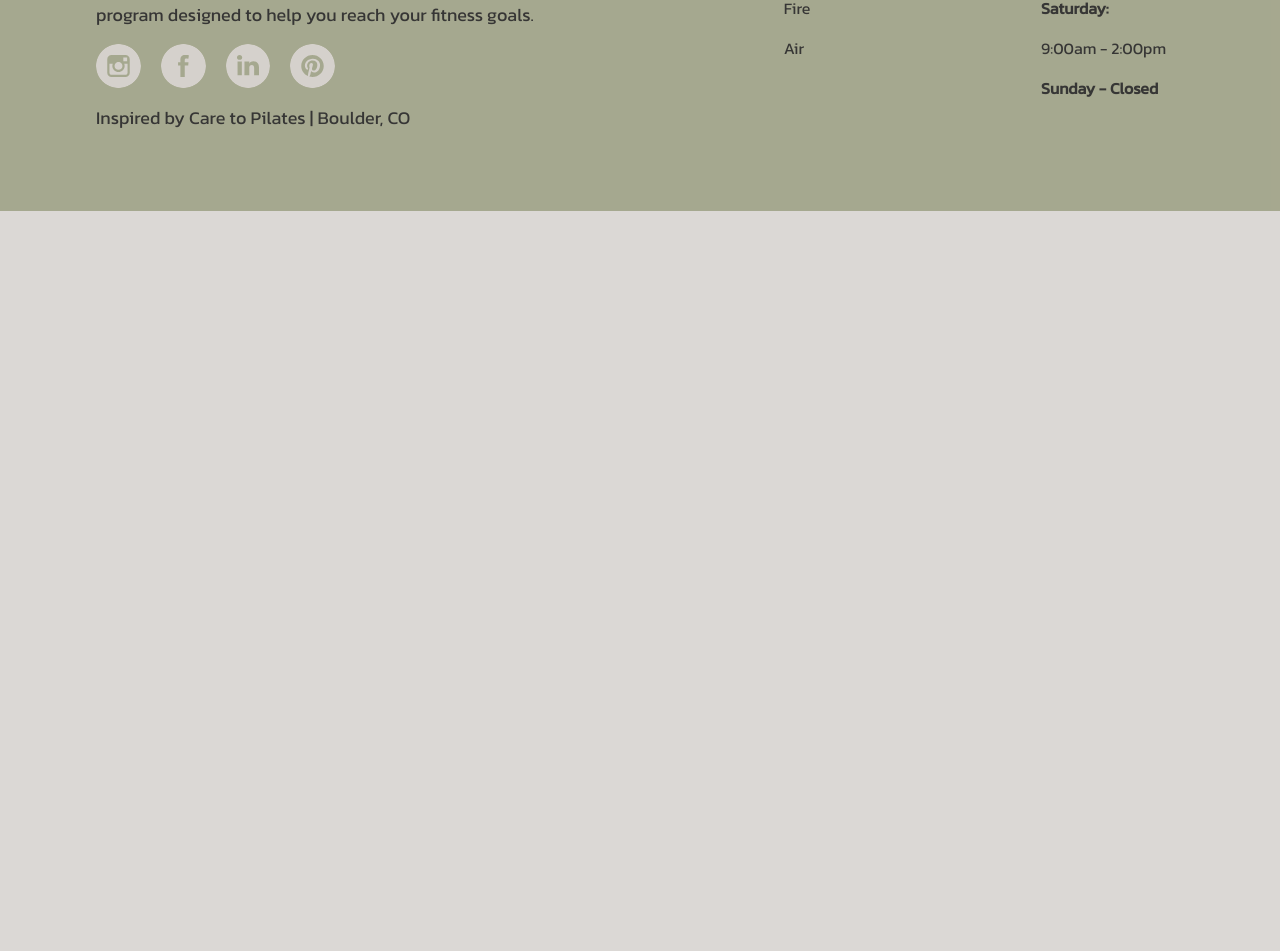
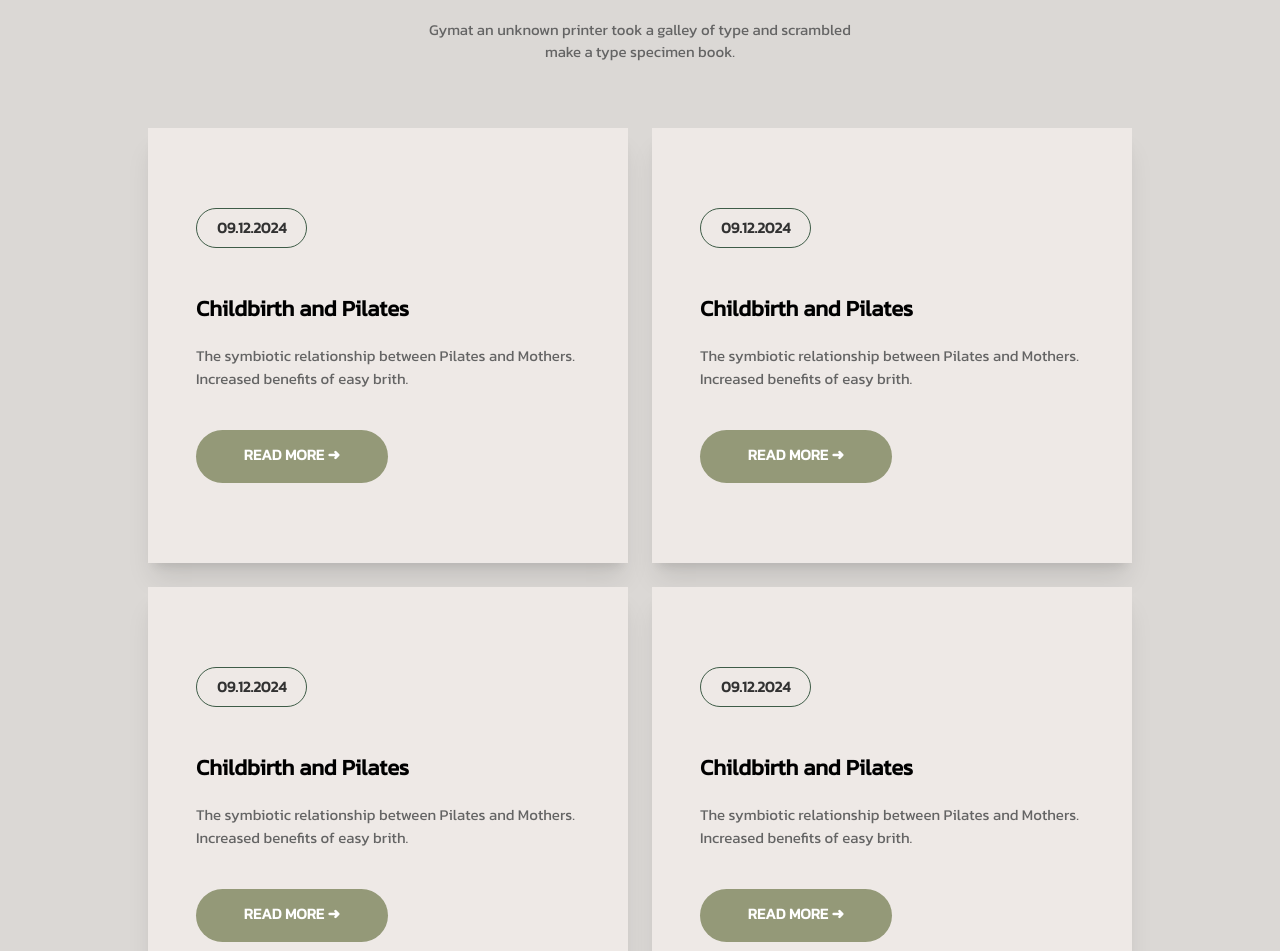
Before and after one commit to Carlie16604/Elevate, a React (Vite) app: page / in a window 1280 px wide. Shown: the part 3841-4792 px from the top of the page. Before the commit the page ends 4052 px from the top, so only its background shows below. Built offline with nearby package versions, Linux system fonts and the light colour scheme.

Commit message:
added new Articles chunk

```diff
--- /dev/null
+++ b/src/pages/Articles.jsx
@@ -0,0 +1,82 @@
+import React from "react";
+import'../index.css';
+const Articles = () => {
+    return (
+        <section id='Articles'>
+            <div className='container py-20'>
+                <div className='flex flex-col text-center relative items-center'>
+                    <p className='text-white relative z-10 text-[15px] uppercase font-bold mb-8'>
+                        Lastest News
+                    </p>
+                    <h2 className='text-[3.4rem] font-bold mb-4'>
+                        Our Recent Articles
+                    </h2>
+                    <p className='text-[#646464] font-medium text-[15px] '>
+                    Gymat an unknown printer took a galley of type and scrambled <br/> make a type specimen book.
+                    </p>
+                </div>
+                <div className='flex gap-6 w-full mt-[4rem] md1200:justify-center flex-wrap justify-center'>
+                    <div className='bg-[#EEE9E6] w-[30rem] min460:w-[100%] shadow-xl flex flex-col px-[3rem] py-[5rem]'>
+                        <p className="text-[15px] font-bold text-[#323232] border-[#3E5C47] border-solid rounded-full border-[1px] w-fit px-5 py-2 mb-6">
+                            09.12.2024
+                        </p>
+                        <h3 className='text-[22px] font-bold py-5'>
+                            Childbirth and Pilates
+                        </h3>
+                        <p className='text-[15px] text-[#646464] font-medium'>
+                            The symbiotic relationship between Pilates and Mothers. Increased benefits of easy brith.
+                        </p>
+                        <a className='text-[15px] uppercase font-bold mt-10 w-[12rem] h-[3.3rem] rounded-[400px] bg-[#949978] text-white text-center pt-[14px]'>
+                            Read More ➜
+                            {/* <img src={arrow} className='h-7 w-7 flex'></img> */}
+                        </a>
+                    </div>
+                    <div className='bg-[#EEE9E6] w-[30rem] min460:w-[100%] shadow-xl flex flex-col px-[3rem] py-[5rem]'>
+                        <p className="text-[15px] font-bold text-[#323232] border-[#3E5C47] border-solid rounded-full border-[1px] w-fit px-5 py-2 mb-6">
+                            09.12.2024
+                        </p>
+                        <h3 className='text-[22px] font-bold py-5'>
+                            Childbirth and Pilates
+                        </h3>
+                        <p className='text-[15px] text-[#646464] font-medium'>
+                            The symbiotic relationship between Pilates and Mothers. Increased benefits of easy brith.
+                        </p>
+                        <a className='text-[15px] uppercase font-bold mt-10 w-[12rem] h-[3.3rem] rounded-[400px] bg-[#949978] text-white text-center pt-[14px]'>
+                            Read More ➜
+                        </a>
+                    </div>
+                    <div className='bg-[#EEE9E6] w-[30rem] min460:w-[100%] shadow-xl flex flex-col px-[3rem] py-[5rem]'>
+                        <p className="text-[15px] font-bold text-[#323232] border-[#3E5C47] border-solid rounded-full border-[1px] w-fit px-5 py-2 mb-6">
+                            09.12.2024
+                        </p>
+                        <h3 className='text-[22px] font-bold py-5'>
+                            Childbirth and Pilates
+                        </h3>
+                        <p className='text-[15px] text-[#646464] font-medium'>
+                            The symbiotic relationship between Pilates and Mothers. Increased benefits of easy brith.
+                        </p>
+                        <a className='text-[15px] uppercase font-bold mt-10 w-[12rem] h-[3.3rem] rounded-[400px] bg-[#949978] text-white text-center pt-[14px]'>
+                            Read More ➜
+                        </a>
+                    </div>
+                    <div className='bg-[#EEE9E6] w-[30rem] min460:w-[100%] shadow-xl flex flex-col px-[3rem] py-[5rem]'>
+                        <p className="text-[15px] font-bold text-[#323232] border-[#3E5C47] border-solid rounded-full border-[1px] w-fit px-5 py-2 mb-6">
+                            09.12.2024
+                        </p>
+                        <h3 className='text-[22px] font-bold py-5'>
+                            Childbirth and Pilates
+                        </h3>
+                        <p className='text-[15px] text-[#646464] font-medium'>
+                            The symbiotic relationship between Pilates and Mothers. Increased benefits of easy brith.
+                        </p>
+                        <a className='text-[15px] uppercase font-bold mt-10 w-[12rem] h-[3.3rem] rounded-[400px] bg-[#949978] text-white text-center pt-[14px]'>
+                            Read More ➜
+                        </a>
+                    </div>
+                </div>
+            </div>
+        </section>
+    )
+}
+
+export default Articles
--- a/src/pages/Main.jsx
+++ b/src/pages/Main.jsx
@@ -3,6 +3,7 @@ import '../index.css'
 import Home from "../pages/Home"
 import Classes from '../pages/Classes'
 import Reviews from '../pages/Reviews'
+import Articles from '../pages/Articles'
 import Sunrays from "./Components/Sunrays"
 
 const Main = () => {
@@ -13,6 +14,7 @@ const Main = () => {
       <Home />
       <Classes />
       <Reviews />
+      <Articles />
     </>
   )
 }
--- a/src/pages/Reviews.jsx
+++ b/src/pages/Reviews.jsx
@@ -44,10 +44,10 @@ const Reviews = () => {
             <section className='mt-[10rem] mb-[4rem] mx-auto'>
                 <div className='container'>
                     <div className='mt-[20rem] bg-[#94997833] p-[30px]'>
-                        <div className='bg-[#DFDCD8] overflow-x-clip w-full h-[23rem] relative'>
+                        <div className='bg-[#eee9e6dd] overflow-x-clip w-full h-[23rem] relative'>
                             <img src={ReviewPhoto} alt='Pilates Woman' className='absolute bottom-0 z-20 h-[36rem] rounded-tr-[200px]'/>
                         <div className='flex'>
-                            <div className='absolute flex flex-col bg-[#DFDCD8] top-0 right-0 w-[60%] h-full py-[40px] px-[50px]'>
+                            <div className='absolute flex flex-col top-0 right-0 w-[60%] h-full py-[40px] px-[50px]'>
                                 <img className='w-[4rem] rotate-180' src={Quote} alt='quote'/>
                                     <p className='text-[17px] italic text-[#000] my-4 z-10'>“This Pilates studio offers an exceptional experience with knowledgeable instructors who tailor workouts to individual needs, ensuring both beginners and advanced practitioners feel challenged and supported. The serene atmosphere and state-of-the-art equipment create a welcoming environment that inspires a deep connection to the practice.”</p>
                                     <h3 className='text-[#000] text-[21px] mb-1 font-bold'>Harry Potter</h3>
```
